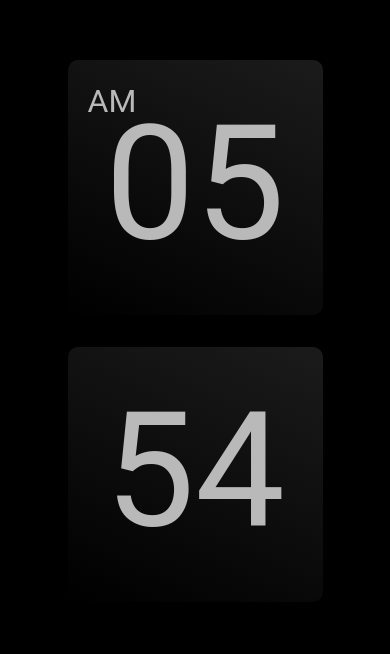
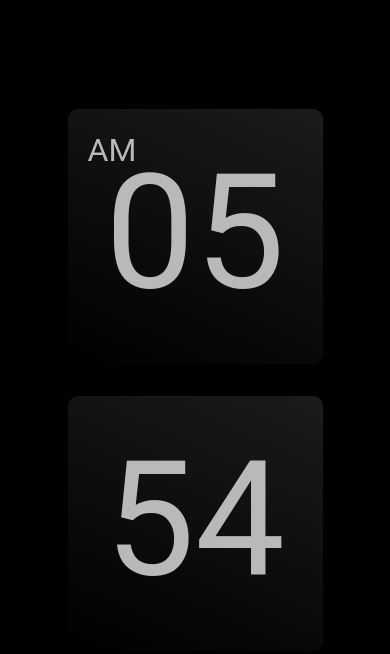
Before and after one commit to I-am-Ammar-Khan/Mackbook-Clock, a plain HTML site: page index.html in a window 390 px wide. Shown: the part 118-772 px from the top of the page. Drawn offline with Linux system fonts and the light colour scheme.

Commit message:
touch up

```diff
--- a/style.css
+++ b/style.css
@@ -56,7 +56,10 @@
 
 @media (min-width: 300px) and (max-width: 750px) {
   body{
-    height: 100vh;
+    height: 80vh;
+  }
+  .cover{
+    margin-top: 20vh;
   }
   .time {
     margin: 12px;
```
